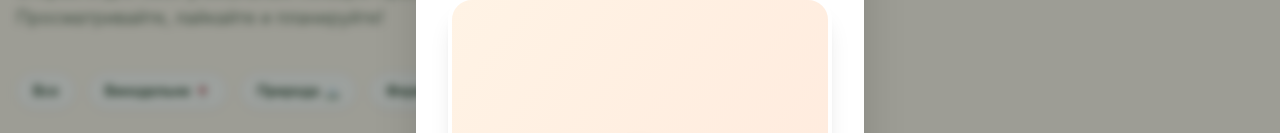
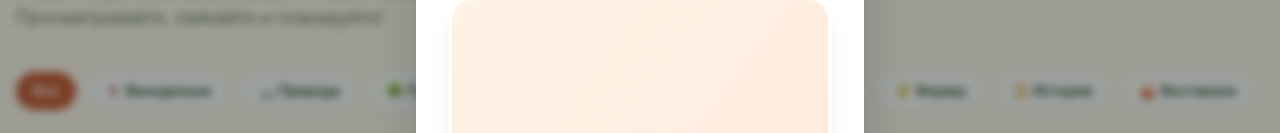
Before and after one commit to 0magad/KubanRoute, a Next.js app in the folder frontend/: page /catalog in a window 1280 px wide. Shown: the part 172-305 px from the top of the page. Built offline with nearby package versions, Linux system fonts and the light colour scheme; no server answers.

Commit message:
Add working category filters to catalog

```diff
--- a/frontend/src/app/catalog/page.tsx
+++ b/frontend/src/app/catalog/page.tsx
@@ -1,17 +1,30 @@
 "use client";
 
-import { useEffect, useState } from "react";
+import { useEffect, useState, useMemo } from "react";
 import Header from "@/components/shared/Header";
 import PlaceCard from "@/components/PlaceCard";
 import SwipeTest from "@/components/SwipeTest";
+
+const CATEGORIES = [
+  { label: "Все", type: null, icon: "" },
+  { label: "Винодельни", type: "winery", icon: "🍷" },
+  { label: "Природа", type: "nature", icon: "🏔️" },
+  { label: "Парки", type: "park", icon: "🌳" },
+  { label: "Курорты", type: "resort", icon: "⛷️" },
+  { label: "Развлечения", type: "entertainment", icon: "🎢" },
+  { label: "Музеи", type: "museum", icon: "🏛️" },
+  { label: "Фермы", type: "farm", icon: "🌾" },
+  { label: "История", type: "history", icon: "📜" },
+  { label: "Фестивали", type: "festival", icon: "🎪" },
+];
 
 export default function CatalogPage() {
   const [places, setPlaces] = useState<any[]>([]);
   const [loading, setLoading] = useState(true);
   const [showSwipe, setShowSwipe] = useState(false);
+  const [activeFilter, setActiveFilter] = useState<string | null>(null);
 
   useEffect(() => {
-    // Check if user has done the swipe test before
     if (typeof window !== "undefined") {
       const swiped = localStorage.getItem("kubanroute_swiped");
       if (!swiped) {
@@ -23,7 +36,7 @@ export default function CatalogPage() {
     fetch(`${process.env.NEXT_PUBLIC_API_URL}/api/places`)
       .then(res => res.json())
       .then(data => {
-        setPlaces(data);
+        setPlaces(Array.isArray(data) ? data : []);
         setLoading(false);
       })
       .catch(err => {
@@ -31,6 +44,11 @@ export default function CatalogPage() {
         setLoading(false);
       });
   }, []);
+
+  const filteredPlaces = useMemo(() => {
+    if (!activeFilter) return places;
+    return places.filter((p: any) => p.type === activeFilter);
+  }, [places, activeFilter]);
 
   return (
     <div className="min-h-screen bg-cream-100 flex flex-col">
@@ -46,11 +64,19 @@ export default function CatalogPage() {
           </p>
         </div>
 
-        {/* Filters Mock */}
+        {/* Category Filters */}
         <div className="flex flex-wrap gap-3 mb-8">
-          {["Все", "Винодельни 🍷", "Природа 🏔️", "Фермы 🌾", "Рестораны 🍽️"].map(f => (
-            <button key={f} className="px-4 py-2 bg-white border border-gray-200 rounded-full text-sm font-semibold text-forest-700 hover:border-terracotta-500 hover:text-terracotta-600 transition-colors shadow-sm">
-              {f}
+          {CATEGORIES.map(cat => (
+            <button
+              key={cat.label}
+              onClick={() => setActiveFilter(cat.type)}
+              className={`px-4 py-2 rounded-full text-sm font-semibold transition-all shadow-sm ${
+                activeFilter === cat.type
+                  ? "bg-terracotta-500 text-white border border-terracotta-500 shadow-md"
+                  : "bg-white border border-gray-200 text-forest-700 hover:border-terracotta-500 hover:text-terracotta-600"
+              }`}
+            >
+              {cat.icon} {cat.label}
             </button>
           ))}
         </div>
@@ -61,11 +87,13 @@ export default function CatalogPage() {
           </div>
         ) : (
           <div className="grid grid-cols-1 sm:grid-cols-2 md:grid-cols-3 lg:grid-cols-4 gap-6">
-            {places.map((place: any, i: number) => (
+            {filteredPlaces.map((place: any, i: number) => (
               <PlaceCard key={place.id || i} place={place} />
             ))}
-            {places.length === 0 && (
-              <div className="col-span-full text-center text-gray-500 mt-10">Нет мест для отображения.</div>
+            {filteredPlaces.length === 0 && (
+              <div className="col-span-full text-center text-gray-500 mt-10">
+                Нет мест в этой категории.
+              </div>
             )}
           </div>
         )}
```
